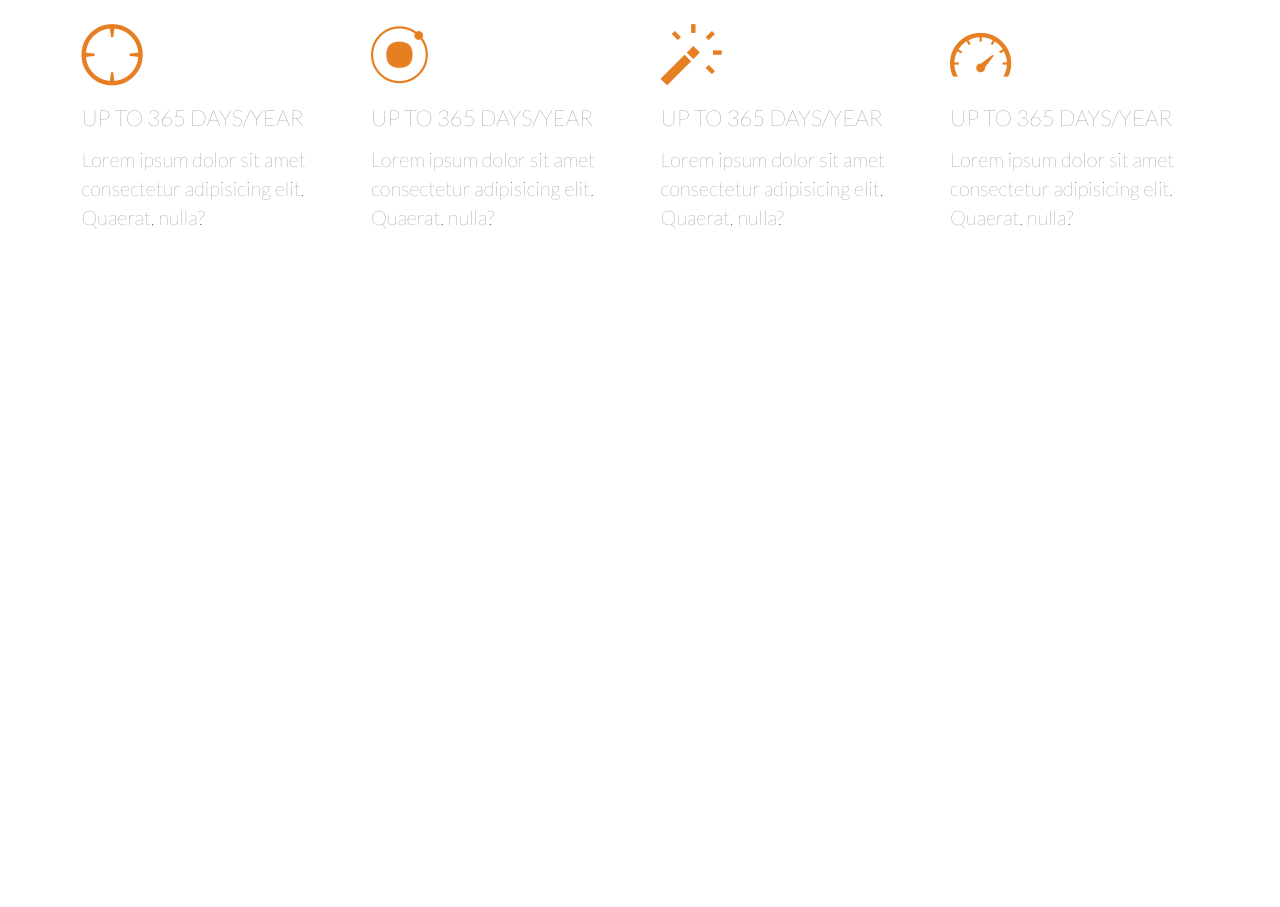
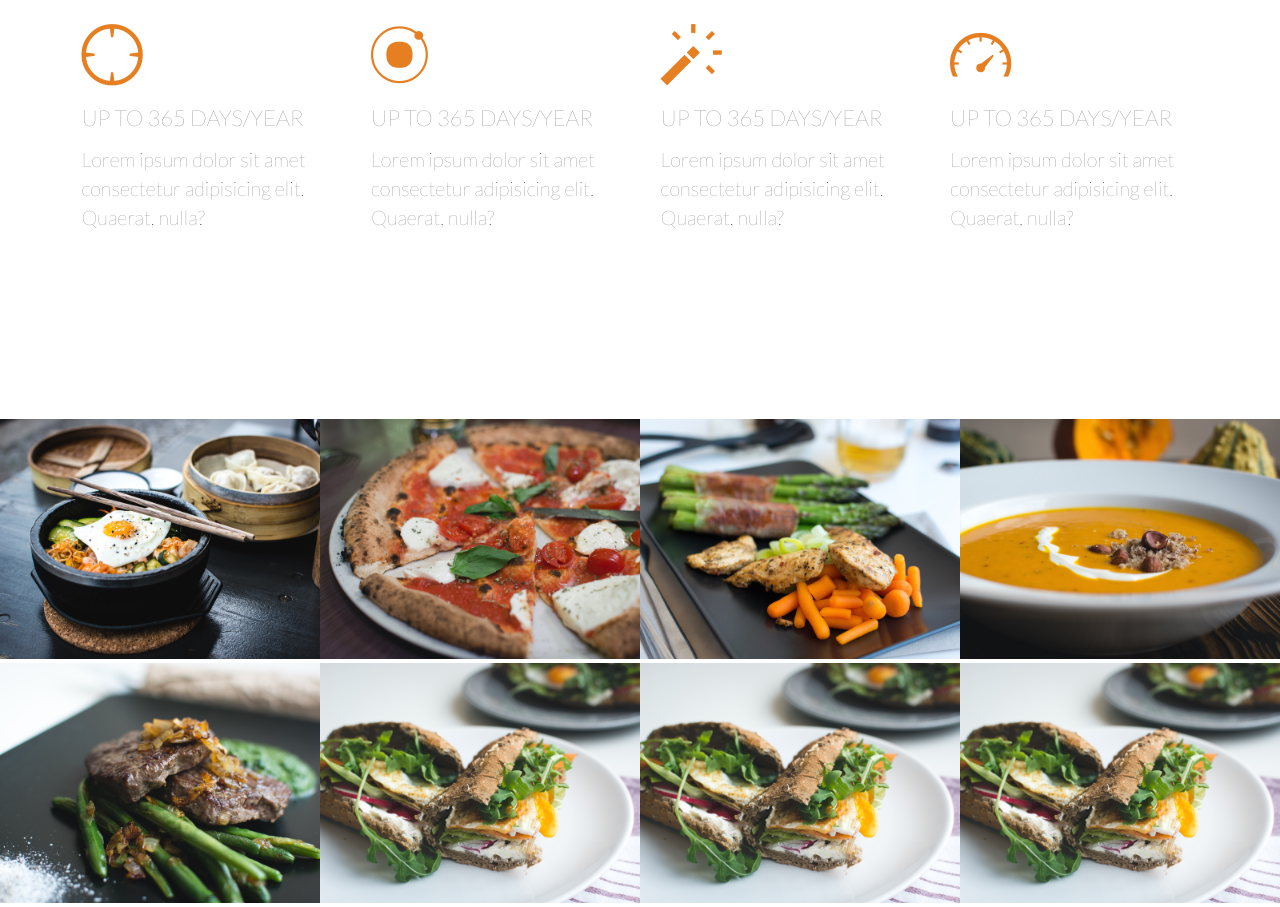
Before and after one commit to jonathan1965/The-killer, a plain HTML site: page index.html in a window 1280 px wide. Shown: the part 1042-1949 px from the top of the page. Before the commit the page ends 1379 px from the top, so only its background shows below. Drawn offline with Linux system fonts and the light colour scheme; files whose address does not match are found by name.

Commit message:
make it better

```diff
--- a/index.html
+++ b/index.html
@@ -69,5 +69,60 @@
             </div>
 
    </section>
+
+     <section class="section-meal">
+         <ul class="meals-showcase">
+             <li>
+                 <figure class="meal-photo">
+                       <img src="resources/img/1.jpg" alt="">
+                 </figure>
+             </li>
+
+             <li>
+                <figure class="meal-photo">
+                      <img src="resources/img/2.jpg" alt="">
+                </figure>
+            </li>
+
+            <li>
+                <figure class="meal-photo">
+                      <img src="resources/img/3.jpg" alt="">
+                </figure>
+            </li>
+
+            <li>
+                <figure class="meal-photo">
+                      <img src="resources/img/4.jpg" alt="">
+                </figure>
+            </li>
+
+            <li>
+                <figure class="meal-photo">
+                      <img src="resources/img/5.jpg" alt="">
+                </figure>
+            </li>
+
+
+            <li>
+                <figure class="meal-photo">
+                      <img src="resources/img/6.jpg" alt="">
+                </figure>
+            </li>
+
+            <li>
+                <figure class="meal-photo">
+                      <img src="resources/img/6.jpg" alt="">
+                </figure>
+            </li>
+
+            <li>
+                <figure class="meal-photo">
+                      <img src="resources/img/6.jpg" alt="">
+                </figure>
+            </li>
+
+         </ul>
+
+     </section>
 </body>
 </html>
--- a/resources/css/style.css
+++ b/resources/css/style.css
@@ -193,5 +193,28 @@ header {
  .main-nav li a:active{
     border-bottom: 2px solid #cf6d17;
 
+ }
 
- }
+ /* ----------------------------------- */
+/*MEALS */
+/* ----------------------------------- */
+
+.meals-showcase{
+     list-style: none;
+     width: 100%;
+}
+
+.meals-showcase li {
+    display: block;
+    float: left;
+    width: 25%;
+}
+.meal-photo {
+    margin: 0;
+    height: 100%;
+}
+
+.meal-photo img{
+    width: 100%;
+    height: auto;
+}
```
Also changed, not shown: vendors/img/1.jpg (added), vendors/img/2.jpg (added), vendors/img/3.jpg (added), vendors/img/4.jpg (added), vendors/img/5.jpg (added), vendors/img/6.jpg (added), vendors/img/7.jpg (added), vendors/img/8.jpg (added).
